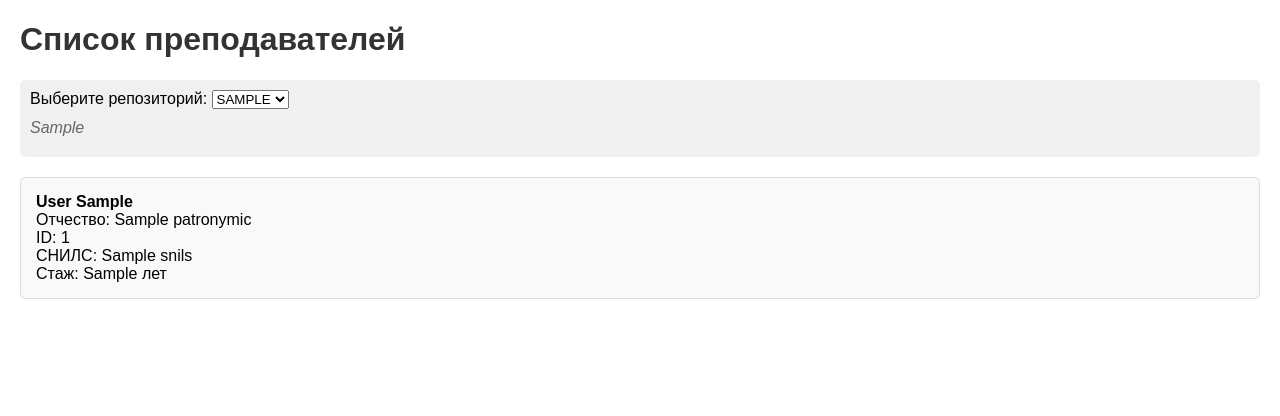
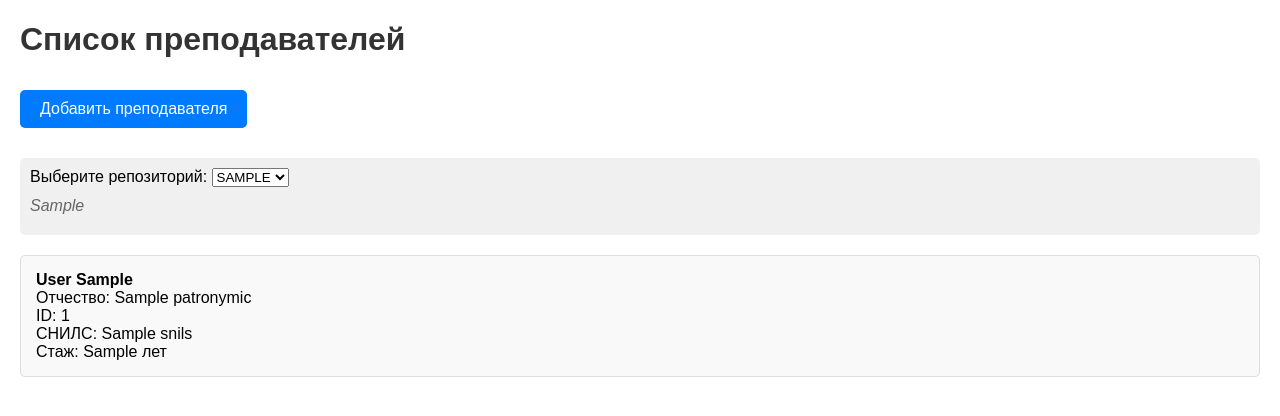
Before and after one commit to er0evelina/InfSys1, a Flask app: template task3/templates/teachers.html in a window 1280 px wide. Shown: the top 416 px of the page. Run offline with Flask 3, Linux system fonts and the light colour scheme; the template is opened without the code that fills it: most values are stand-ins (such as "Sample title", 1, 10 or a date in 2020); parts of the project's set-up code (start-up, migrations or seed data) failed here and were passed over.

Commit message:
Добавление кнопки для создания учителей

```diff
--- a/task3/templates/teachers.html
+++ b/task3/templates/teachers.html
@@ -38,10 +38,21 @@
             color: #666;
             font-style: italic;
         }
+        .add-button {
+            margin: 10px 0;
+            padding: 10px 20px;
+            background-color: #007bff;
+            color: white;
+            text-decoration: none;
+            border-radius: 5px;
+            display: inline-block;
+        }
     </style>
 </head>
 <body>
     <h1>Список преподавателей</h1>
+
+    <a href="/add" class="add-button" target="_blank">Добавить преподавателя</a>
 
     <div class="repo-selector">
         <form method="get" action="/">
```
